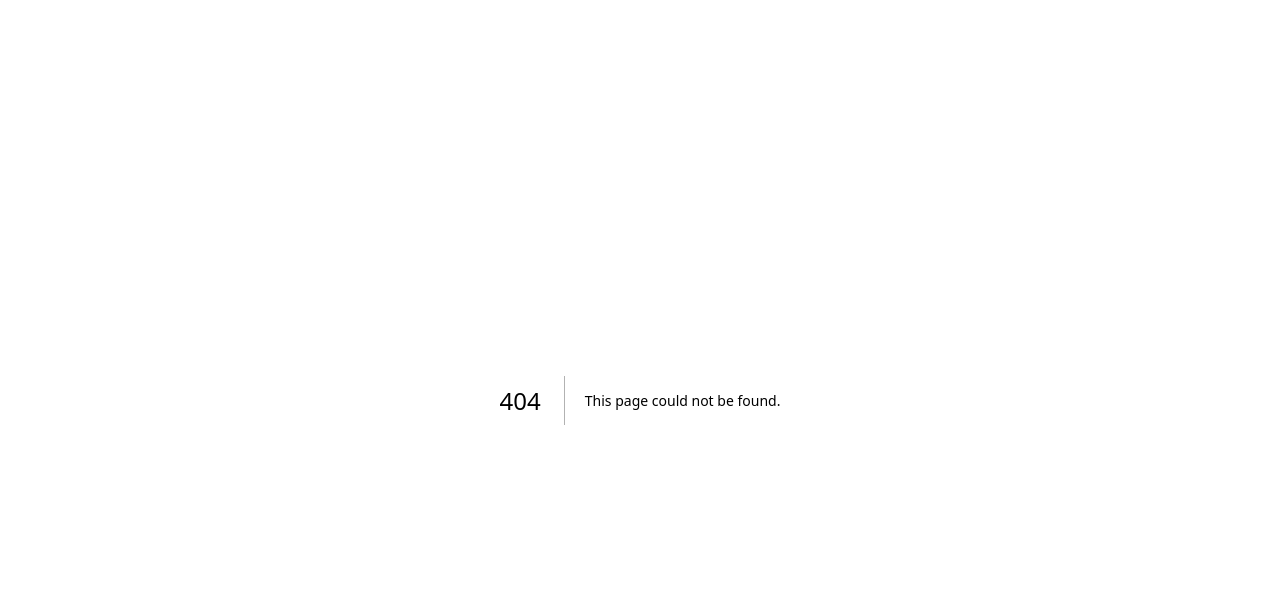
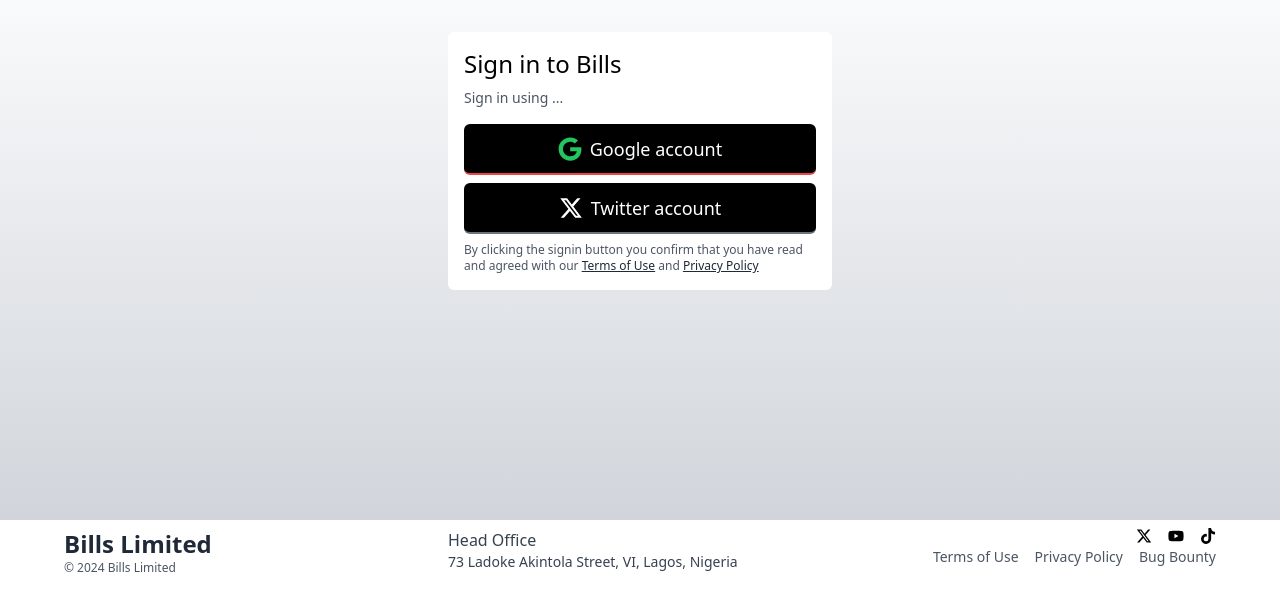
Before and after one commit to winner-dotcom27/bills, a Next.js app: page /auth/signin in a window 1280 px wide. Before the commit this address had no page. Shown: the top 610 px of the page. Built offline with nearby package versions, Linux system fonts and the light colour scheme.

Commit message:
bills handling

```diff
--- /dev/null
+++ b/app/auth/signin/page.js
@@ -0,0 +1,32 @@
+import Link from "next/link";
+import { FaGoogle } from "react-icons/fa";
+import { FaXTwitter } from "react-icons/fa6";
+
+export default function Auth () {
+    return (
+        <main className="min-h-[520px] flex justify-center bg-gradient-to-b from-gray-50 to-gray-300 py-8 px-2">
+            <article>
+                <div className="w-full md:w-[24em] rounded-md bg-white p-4">
+                    <h1 className="text-2xl mb-2">Sign in to Bills</h1>
+                    <p className="text-sm text-gray-600 mb-4">Sign in using ...</p>
+
+                    <form className="mb-2">
+                        <button className="w-full h-[3.2em] flex justify-center items-center gap-2 border-b-2 border-red-500 bg-black rounded-md">
+                            <FaGoogle className="text-green-500 text-2xl"/>
+                            <span className="text-white text-lg">Google account</span>
+                        </button>
+                    </form>
+                    <form className="mb-2">
+                        <button className="w-full h-[3.2em] flex justify-center items-center gap-2 border-b-2 border-gray-500 bg-black rounded-md">
+                            <FaXTwitter className="text-white text-2xl"/>
+                            <span className="text-white text-lg">Twitter account</span>
+                        </button>
+                    </form>
+
+                    <p className="text-gray-600 text-xs">By clicking the signin button you confirm that you have read and agreed with our <Link href="#" className="text-gray-800 underline">Terms of Use</Link> and <Link href="#" className="text-gray-800 underline">Privacy Policy</Link></p>
+                </div>
+            </article>
+
+        </main>
+    )
+}
--- a/app/layout.js
+++ b/app/layout.js
@@ -1,5 +1,6 @@
 import localFont from "next/font/local";
 import "./globals.css";
+import { Footer } from "@/components/Footer";
 
 const geistSans = localFont({
   src: "./fonts/GeistVF.woff",
@@ -13,8 +14,8 @@
 });
 
 export const metadata = {
-  title: "Create Next App",
-  description: "Generated by create next app",
+  title: "Bills | An instant loan app",
+  description: "Personal financing at your convenience",
 };
 
 export default function RootLayout({ children }) {
@@ -24,6 +25,7 @@
         className={`${geistSans.variable} ${geistMono.variable} antialiased`}
       >
         {children}
+        <Footer/>
       </body>
     </html>
   );
--- /dev/null
+++ b/components/Footer.js
@@ -0,0 +1,33 @@
+import Link from "next/link";
+import { FaXTwitter,FaYoutube,FaTiktok } from "react-icons/fa6";
+
+const year = new Date().getFullYear();
+
+export function Footer () {
+    return (
+        <footer className="grid grid-cols-1 gap-4 lg:gap-0 lg:grid-cols-3 py-2 px-2 md:px-8 lg:px-16">
+            <div>
+                <p className="text-2xl text-gray-800 font-bold">Bills Limited</p>
+                <p className="text-xs text-gray-600">&copy; {year} Bills Limited</p>
+            </div>
+
+            <div>
+                <p className="text-md text-gray-700">Head Office</p>
+                <p className="text-sm text-gray-700">73 Ladoke Akintola Street, VI, Lagos, Nigeria</p>
+            </div>
+
+            <div>
+                <ul className="flex lg:justify-end items-center gap-4">
+                    <li><Link href="#"><FaXTwitter className="text-md"/></Link></li>
+                    <li><Link href="#"><FaYoutube className="text-md"/></Link></li>
+                    <li><Link href="#"><FaTiktok className="text-md"/></Link></li>
+                </ul>
+                <ul className="flex lg:justify-end items-center gap-4">
+                    <li><Link href="#" className="text-sm text-gray-600">Terms of Use</Link></li>
+                    <li><Link href="#" className="text-sm text-gray-600">Privacy Policy</Link></li>
+                    <li><Link href="#" className="text-sm text-gray-600">Bug Bounty</Link></li>
+                </ul>
+            </div>
+        </footer>
+    )
+}
```
